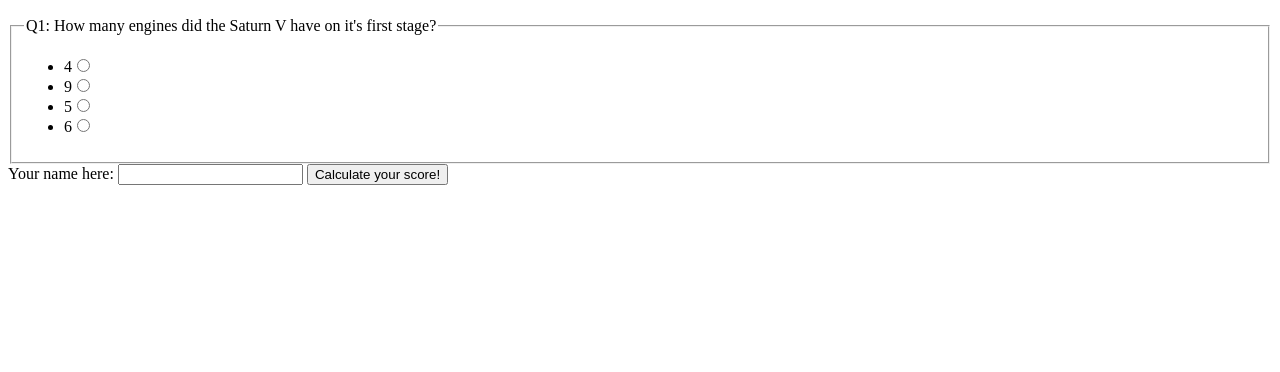
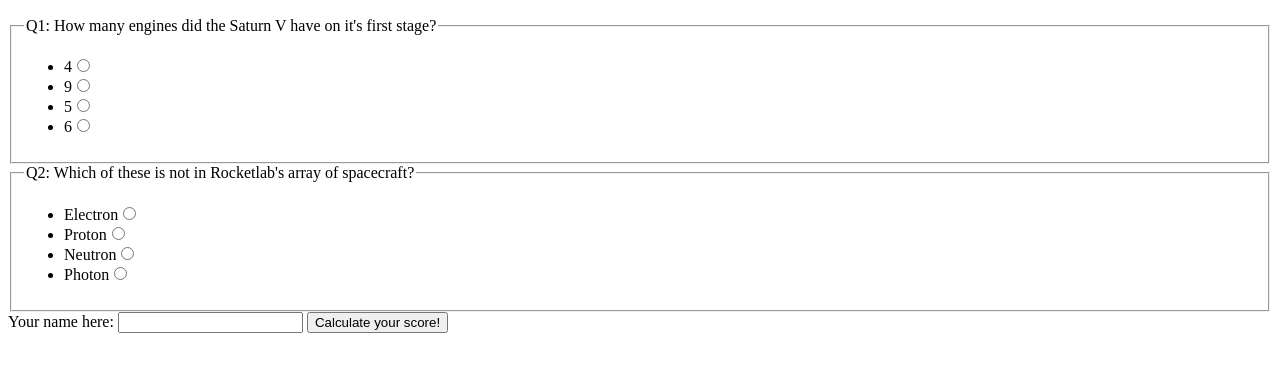
Before and after one commit to Benedict-ONeill/WebQuiz, a plain HTML site: page index.html in a window 1280 px wide. Shown: the part 110-482 px from the top of the page. Drawn offline with Linux system fonts and the light colour scheme.

Commit message:
Added 2nd question html

```diff
--- a/index.html
+++ b/index.html
@@ -21,6 +21,18 @@
         </fieldset>
     </form>
 
+    <form action="">
+        <fieldset>
+            <legend>Q2: Which of these is not in Rocketlab's array of spacecraft?</legend>
+            <ul>
+                <li><label for="q2r1">Electron</label><input type="radio" name="q2" id="q2r1"></li>
+                <li><label for="q2r2">Proton</label><input type="radio" name="q2" id="q2r2"></li>
+                <li><label for="q2r3">Neutron</label><input type="radio" name="q2" id="q2r3"></li>
+                <li><label for="q2r4">Photon</label><input type="radio" name="q2" id="q2r4"></li>
+            </ul>
+        </fieldset>
+    </form>
+
     <form id="playerName">
         <label for="name">Your name here: </label>
         <input type="text" id="name">
```
